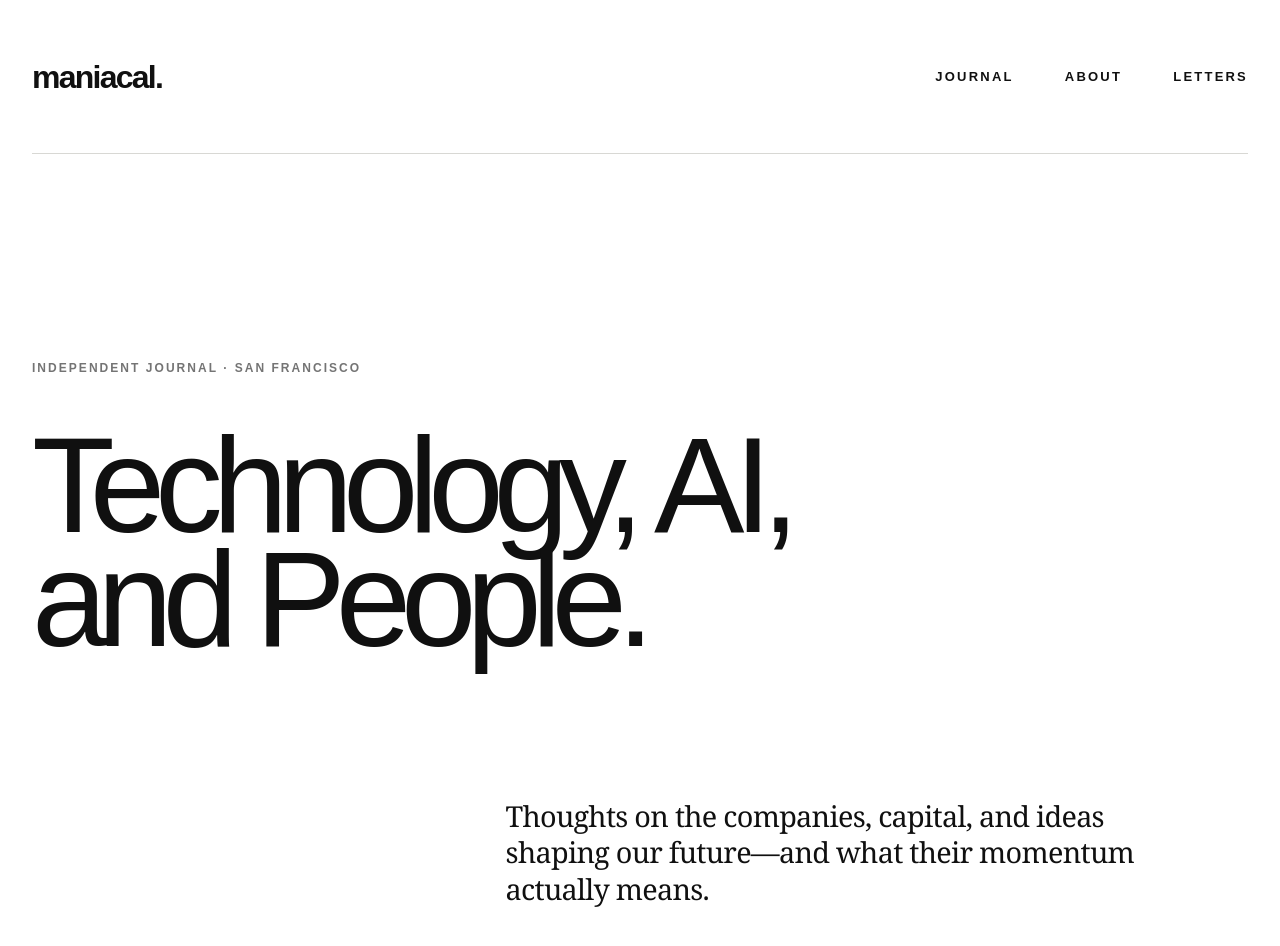
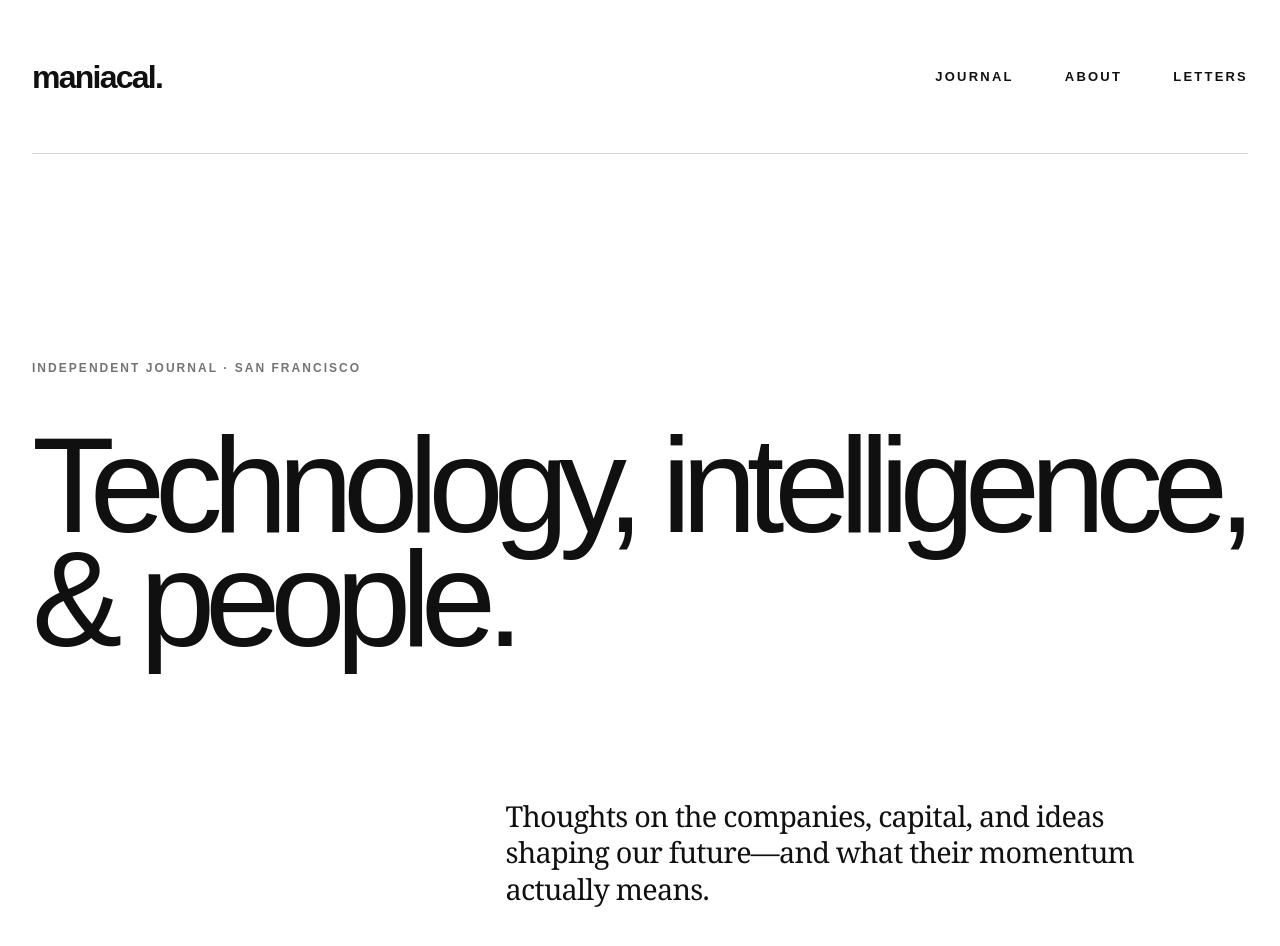
Before and after one commit to dannyeng/maniacal-vc, a Next.js app: page / in a window 1280 px wide. Shown: the top 946 px of the page. Built offline with nearby package versions, Linux system fonts and the light colour scheme.

Commit message:
Update Site source

```diff
--- a/app/page.tsx
+++ b/app/page.tsx
@@ -7,7 +7,7 @@ export default function HomePage() {
     <>
       <section className="home-hero page-shell">
         <p className="eyebrow">Independent journal · San Francisco</p>
-        <h1>Technology, AI,<br />and People.</h1>
+        <h1>Technology, intelligence,<br />&amp; people.</h1>
         <p className="hero-deck">
           Thoughts on the companies, capital, and ideas shaping our future—and what their
           momentum actually means.
```
